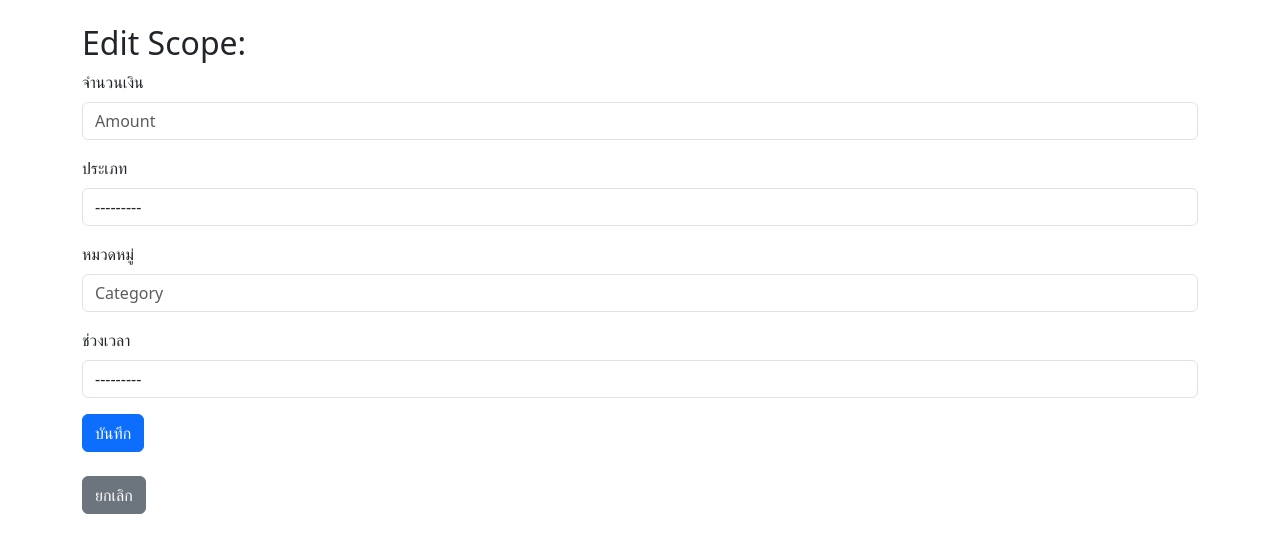
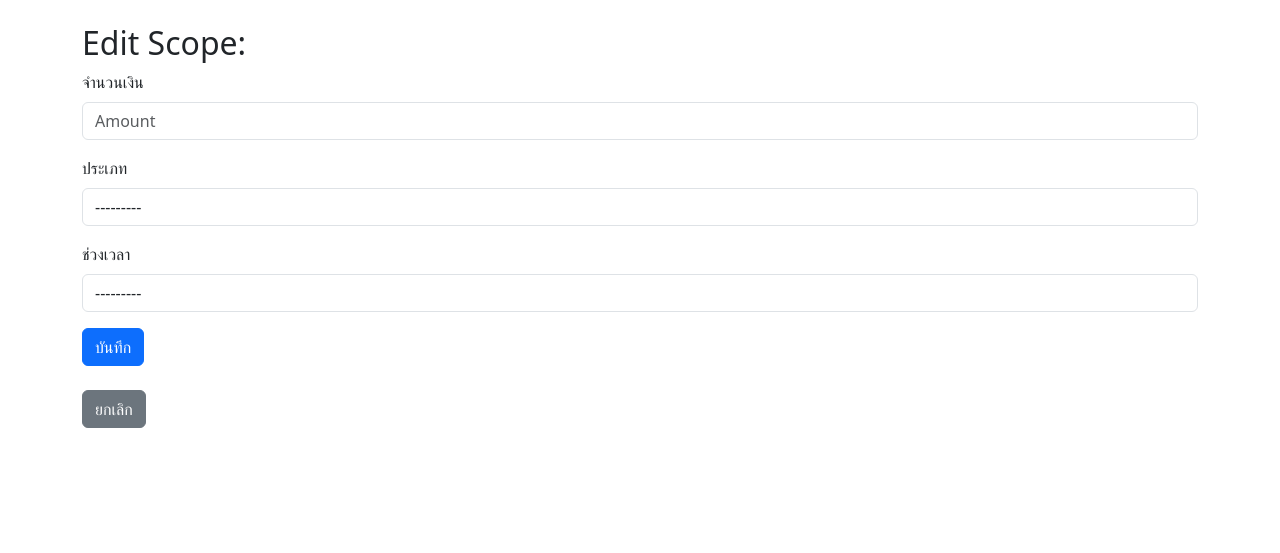
Before and after one commit to 6510685016/CN331-Project, a Django app: template catchcash/mainapp/templates/edit_scope.html in a window 1280 px wide. Shown: the top 553 px of the page. Run offline with Django 5.2, Linux system fonts and the light colour scheme; the template is opened without the code that fills it: values that come from a table or form of the project are taken from there, others are empty.

Commit message:
Delete <Catagory Field on Scope>

```diff
--- a/catchcash/mainapp/forms.py
+++ b/catchcash/mainapp/forms.py
@@ -124,12 +124,11 @@ class PresetForm(forms.ModelForm):
 class ScopeForm(forms.ModelForm):
     class Meta:
         model = Scope
-        fields = ['amount', 'type', 'category', 'range']
+        fields = ['amount', 'type', 'range']
 
         widgets = {
             'amount': forms.NumberInput(attrs={'class': 'form-control', 'placeholder': 'Amount'}),
             'type': forms.Select(attrs={'class': 'form-control'}),
-            'category': forms.TextInput(attrs={'class': 'form-control', 'placeholder': 'Category'}),
             'range': forms.Select(attrs={'class': 'form-control'}),
         }
 
@@ -139,7 +138,7 @@ class MissionForm(forms.ModelForm):
         fields = ['mName', 'dueDate', 'amount']
 
         widgets = {
-            'mName': forms.TextInput(attrs={'class': 'form-control', 'placeholder': 'Mission Name'}),
+            'mName': forms.TextInput(attrs={'class': 'form-control', 'placeholder': 'Goal Name'}),
             'dueDate': forms.DateInput(attrs={'class': 'form-control', 'type': 'date'}),
             'amount': forms.NumberInput(attrs={'class': 'form-control', 'placeholder': 'Target Amount'}),
             #'pic': forms.FileInput(attrs={'class': 'form-control'}),
--- a/catchcash/mainapp/models.py
+++ b/catchcash/mainapp/models.py
@@ -71,7 +71,6 @@ class Scope(models.Model):
     wallet = models.ForeignKey(Wallet, related_name='scopes', on_delete=models.CASCADE, null=True)
     amount = models.DecimalField(max_digits=10, decimal_places=2)
     type = models.CharField(max_length=3, choices=[('in', 'In'), ('out', 'Out')])
-    category = models.CharField(max_length=100)
     range = models.CharField(max_length=2, choices=[('1D', '1 Day'), ('1W', '1 Week'), ('1M', '1 Month'), ('1Y', '1 Year')])
 
     def __str__(self):
--- a/catchcash/mainapp/templates/edit_scope.html
+++ b/catchcash/mainapp/templates/edit_scope.html
@@ -22,10 +22,6 @@
                 {{ form.type }}
             </div>
             <div class="mb-3">
-                <label for="category" class="form-label">หมวดหมู่</label>
-                {{ form.category }}
-            </div>
-            <div class="mb-3">
                 <label for="range" class="form-label">ช่วงเวลา</label>
                 {{ form.range }}
             </div>
--- a/catchcash/mainapp/templates/mission.html
+++ b/catchcash/mainapp/templates/mission.html
@@ -22,7 +22,7 @@
         <table class="table table-bordered">
             <thead>
                 <tr>
-                    <th>Mission Name</th>
+                    <th>Goal Name</th>
                     <th>Due Date</th>
                     <th>Current Amount</th>
                     <th>Target Amount</th>
--- a/catchcash/mainapp/templates/scope.html
+++ b/catchcash/mainapp/templates/scope.html
@@ -24,7 +24,6 @@
                 <tr>
                     <th>Amount</th>
                     <th>Type</th>
-                    <th>Category</th>
                     <th>Range</th>
                     <th>Action</th>
                 </tr>
@@ -34,7 +33,6 @@
                 <tr>
                     <td>{{ scope.amount }}</td>
                     <td>{{ scope.get_type_display }}</td>
-                    <td>{{ scope.category }}</td>
                     <td>{{ scope.get_range_display }}</td>
                     <td>
                         <a href="{% url 'edit_scope' scope.id %}" class="btn btn-warning btn-sm">Edit</a>
```
Also changed, not shown: catchcash/mainapp/migrations/0010_remove_scope_category.py (added).
